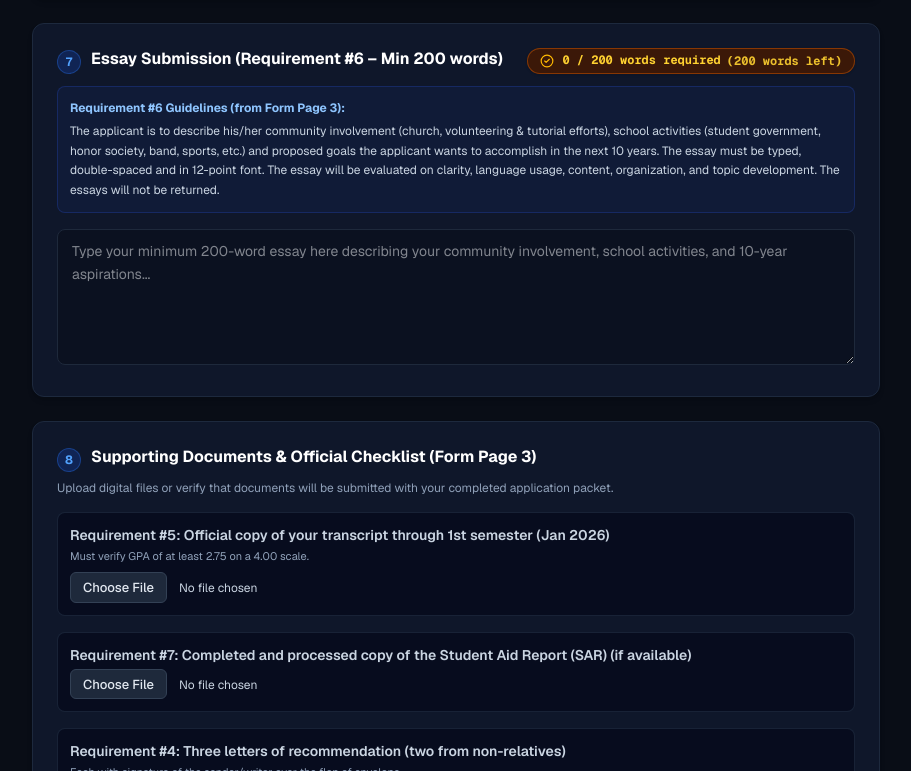
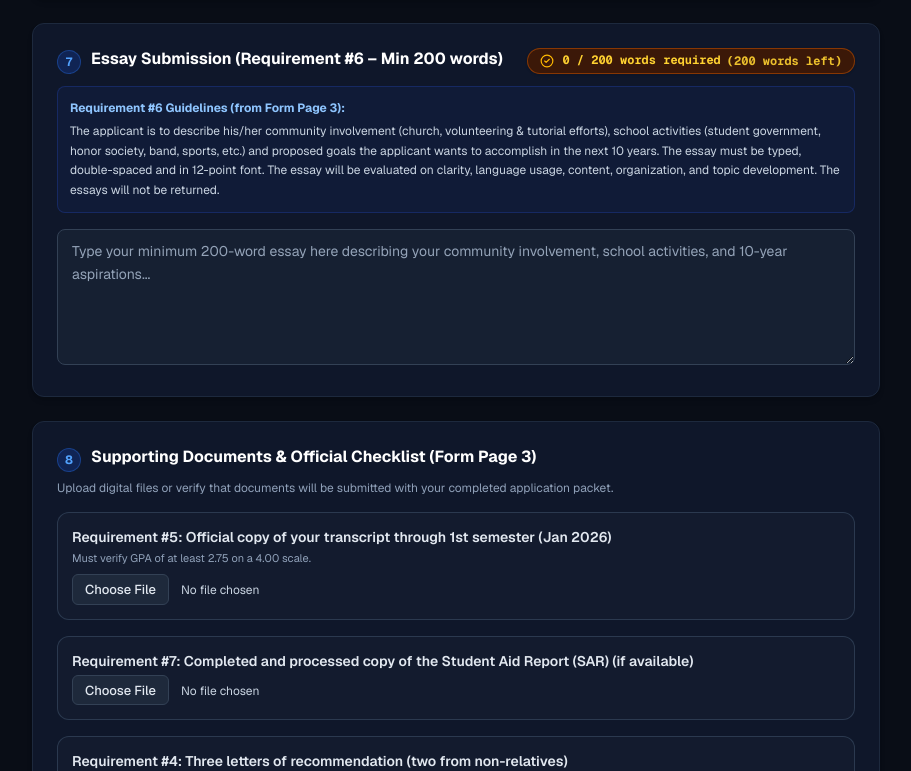
Before and after one commit to Arafat-boss/Scholarship_Applicant_Portal, a Next.js app: page / in a window 1280 px wide. Shown: the part 3252-4023 px from the top of the page, without its empty margins (184-1095 px from the left). Built offline with nearby package versions, Linux system fonts and the light colour scheme; no server answers.

Commit message:
style(inputs): elevate form input contrast, borders, and readability against dark backgrounds

```diff
--- a/app/globals.css
+++ b/app/globals.css
@@ -73,7 +73,7 @@ body::-webkit-scrollbar {
   border-color: rgba(59, 130, 246, 0.3);
 }
 
-/* Focus and input styling matching client's screenshot */
+/* High-contrast elevated field styling for enhanced visibility on dark surfaces */
 input[type="text"],
 input[type="email"],
 input[type="tel"],
@@ -81,10 +81,31 @@ input[type="date"],
 input[type="number"],
 select,
 textarea {
-  background-color: #0b1120;
-  border: 1px solid #1e293b;
-  color: #f8fafc;
+  background-color: #162032 !important;
+  border: 1.5px solid #334155 !important;
+  color: #ffffff !important;
   transition: all 0.2s ease;
+}
+
+input[type="text"]::placeholder,
+input[type="email"]::placeholder,
+input[type="tel"]::placeholder,
+input[type="date"]::placeholder,
+input[type="number"]::placeholder,
+textarea::placeholder {
+  color: #94a3b8 !important;
+  opacity: 1;
+}
+
+input[type="text"]:hover,
+input[type="email"]:hover,
+input[type="tel"]:hover,
+input[type="date"]:hover,
+input[type="number"]:hover,
+select:hover,
+textarea:hover {
+  border-color: #475569 !important;
+  background-color: #1b263b !important;
 }
 
 input[type="text"]:focus,
@@ -94,9 +115,10 @@ input[type="date"]:focus,
 input[type="number"]:focus,
 select:focus,
 textarea:focus {
-  border-color: #3b82f6;
-  outline: none;
-  box-shadow: 0 0 0 2px rgba(59, 130, 246, 0.25);
+  background-color: #1b263b !important;
+  border-color: #3b82f6 !important;
+  outline: none !important;
+  box-shadow: 0 0 0 3px rgba(59, 130, 246, 0.25) !important;
 }
 
 /* Ensure native date picker calendar icon is clearly visible and light on dark backgrounds */
--- a/components/ApplicantPortal.tsx
+++ b/components/ApplicantPortal.tsx
@@ -1731,8 +1731,8 @@ Over the next ten years, my goal is to earn a Bachelor's degree in Public Health
 
             <div className="space-y-4 text-xs sm:text-sm">
               {/* Official transcript */}
-              <div className="p-3 rounded-lg bg-slate-950/60 border border-slate-800/80">
-                <label className="block text-slate-300 font-semibold mb-1">
+              <div className="p-3.5 rounded-xl bg-[#131b2e] border border-slate-700/80">
+                <label className="block text-slate-200 font-semibold mb-1">
                   Requirement #5: Official copy of your transcript through 1st semester ({dates.transcriptSemesterShort})
                 </label>
                 <p className="text-[11px] text-slate-400 mb-2">Must verify GPA of at least 2.75 on a 4.00 scale.</p>
@@ -1765,8 +1765,8 @@ Over the next ten years, my goal is to earn a Bachelor's degree in Public Health
               </div>
 
               {/* Student Aid Report */}
-              <div className="p-3 rounded-lg bg-slate-950/60 border border-slate-800/80">
-                <label className="block text-slate-300 font-semibold mb-1">
+              <div className="p-3.5 rounded-xl bg-[#131b2e] border border-slate-700/80">
+                <label className="block text-slate-200 font-semibold mb-1">
                   Requirement #7: Completed and processed copy of the Student Aid Report (SAR) (if available)
                 </label>
                 <input
@@ -1798,8 +1798,8 @@ Over the next ten years, my goal is to earn a Bachelor's degree in Public Health
               </div>
 
               {/* Three recommendation letters */}
-              <div className="p-3 rounded-lg bg-slate-950/60 border border-slate-800/80">
-                <label className="block text-slate-300 font-semibold mb-1">
+              <div className="p-3.5 rounded-xl bg-[#131b2e] border border-slate-700/80">
+                <label className="block text-slate-200 font-semibold mb-1">
                   Requirement #4: Three letters of recommendation (two from non-relatives)
                 </label>
                 <p className="text-[11px] text-slate-400 mb-2">Each with signature of the sender/writer over the flap of envelope.</p>
@@ -1836,8 +1836,8 @@ Over the next ten years, my goal is to earn a Bachelor's degree in Public Health
               </div>
 
               {/* Extra Documents */}
-              <div className="p-3 rounded-lg bg-slate-950/60 border border-slate-800/80">
-                <label className="block text-slate-300 font-semibold mb-1">
+              <div className="p-3.5 rounded-xl bg-[#131b2e] border border-slate-700/80">
+                <label className="block text-slate-200 font-semibold mb-1">
                   Supplemental Documents &amp; Certificates (Optional)
                 </label>
                 <input
@@ -1897,7 +1897,7 @@ Over the next ten years, my goal is to earn a Bachelor's degree in Public Health
             </h3>
 
             {/* Rules Statement verbatim from physical form */}
-            <div className="rounded-lg bg-slate-950 p-4 border border-slate-800 text-xs text-slate-300 leading-relaxed space-y-2 mb-4">
+            <div className="rounded-xl bg-[#131b2e] p-4 border border-slate-700/80 text-xs text-slate-300 leading-relaxed space-y-2 mb-4">
               <div className="font-bold text-white uppercase tracking-wider text-[11px]">
                 The Monday Club Scholarship Rules and Regulations:
               </div>
@@ -1936,9 +1936,9 @@ Over the next ten years, my goal is to earn a Bachelor's degree in Public Health
             </div>
 
             {/* Applicant Signature & Date */}
-            <div className="grid grid-cols-1 sm:grid-cols-3 gap-3 mb-6 p-3.5 rounded-lg bg-slate-950/60 border border-slate-800">
+            <div className="grid grid-cols-1 sm:grid-cols-3 gap-3 mb-6 p-3.5 rounded-xl bg-[#131b2e] border border-slate-700/80">
               <div className="sm:col-span-2">
-                <label className="block text-slate-400 font-medium mb-1.5 text-xs sm:text-sm">
+                <label className="block text-slate-300 font-medium mb-1.5 text-xs sm:text-sm">
                   Applicant&apos;s Signature (Type Full Legal Name)
                 </label>
                 <input
@@ -1947,12 +1947,12 @@ Over the next ten years, my goal is to earn a Bachelor's degree in Public Health
                   value={applicantSignature}
                   onChange={(e) => setApplicantSignature(e.target.value)}
                   placeholder="e.g. Madison Rae Tymes"
-                  className="w-full rounded-lg px-3 py-2 text-sm text-white font-mono bg-slate-950 border border-slate-800"
+                  className="w-full rounded-lg px-3 py-2 text-sm text-white font-mono bg-[#162032] border border-slate-700"
                   required
                 />
               </div>
               <div>
-                <label className="block text-slate-400 font-medium mb-1.5 text-xs sm:text-sm">
+                <label className="block text-slate-300 font-medium mb-1.5 text-xs sm:text-sm">
                   Date (Applicant)
                 </label>
                 <input
@@ -1960,14 +1960,14 @@ Over the next ten years, my goal is to earn a Bachelor's degree in Public Health
                   type="date"
                   value={applicantSignatureDate}
                   onChange={(e) => setApplicantSignatureDate(e.target.value)}
-                  className="w-full rounded-lg px-3 py-2 text-xs sm:text-sm text-white bg-slate-950 border border-slate-800 [color-scheme:dark] cursor-pointer focus:border-blue-500"
+                  className="w-full rounded-lg px-3 py-2 text-xs sm:text-sm text-white bg-[#162032] border border-slate-700 [color-scheme:dark] cursor-pointer focus:border-blue-500"
                   required
                 />
               </div>
             </div>
 
             {/* Parent/Guardian Permission Statement */}
-            <div className="rounded-lg bg-slate-950 p-4 border border-slate-800 text-xs text-slate-300 leading-relaxed mb-4">
+            <div className="rounded-xl bg-[#131b2e] p-4 border border-slate-700/80 text-xs text-slate-300 leading-relaxed mb-4">
               <div className="font-bold text-white uppercase tracking-wider text-[11px] mb-1">
                 Parent/Guardian Verification Statement:
               </div>
@@ -1992,9 +1992,9 @@ Over the next ten years, my goal is to earn a Bachelor's degree in Public Health
             </div>
 
             {/* Parent Signature & Date */}
-            <div className="grid grid-cols-1 sm:grid-cols-3 gap-3 mb-6 p-3.5 rounded-lg bg-slate-950/60 border border-slate-800">
+            <div className="grid grid-cols-1 sm:grid-cols-3 gap-3 mb-6 p-3.5 rounded-xl bg-[#131b2e] border border-slate-700/80">
               <div className="sm:col-span-2">
-                <label className="block text-slate-400 font-medium mb-1.5 text-xs sm:text-sm">
+                <label className="block text-slate-300 font-medium mb-1.5 text-xs sm:text-sm">
                   Parent/Guardian&apos;s Signature (Type Full Legal Name)
                 </label>
                 <input
@@ -2003,12 +2003,12 @@ Over the next ten years, my goal is to earn a Bachelor's degree in Public Health
                   value={parentSignature}
                   onChange={(e) => setParentSignature(e.target.value)}
                   placeholder="e.g. Shira Tymes"
-                  className="w-full rounded-lg px-3 py-2 text-sm text-white font-mono bg-slate-950 border border-slate-800"
+                  className="w-full rounded-lg px-3 py-2 text-sm text-white font-mono bg-[#162032] border border-slate-700"
                   required
                 />
               </div>
               <div>
-                <label className="block text-slate-400 font-medium mb-1.5 text-xs sm:text-sm">
+                <label className="block text-slate-300 font-medium mb-1.5 text-xs sm:text-sm">
                   Date (Parent/Guardian)
                 </label>
                 <input
@@ -2016,7 +2016,7 @@ Over the next ten years, my goal is to earn a Bachelor's degree in Public Health
                   type="date"
                   value={parentSignatureDate}
                   onChange={(e) => setParentSignatureDate(e.target.value)}
-                  className="w-full rounded-lg px-3 py-2 text-xs sm:text-sm text-white bg-slate-950 border border-slate-800 [color-scheme:dark] cursor-pointer focus:border-blue-500"
+                  className="w-full rounded-lg px-3 py-2 text-xs sm:text-sm text-white bg-[#162032] border border-slate-700 [color-scheme:dark] cursor-pointer focus:border-blue-500"
                   required
                 />
               </div>
```
